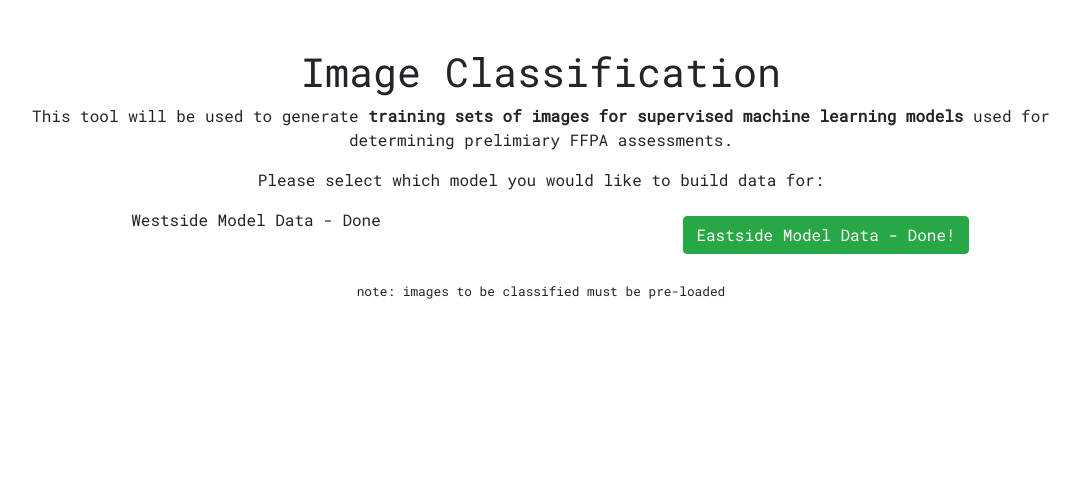
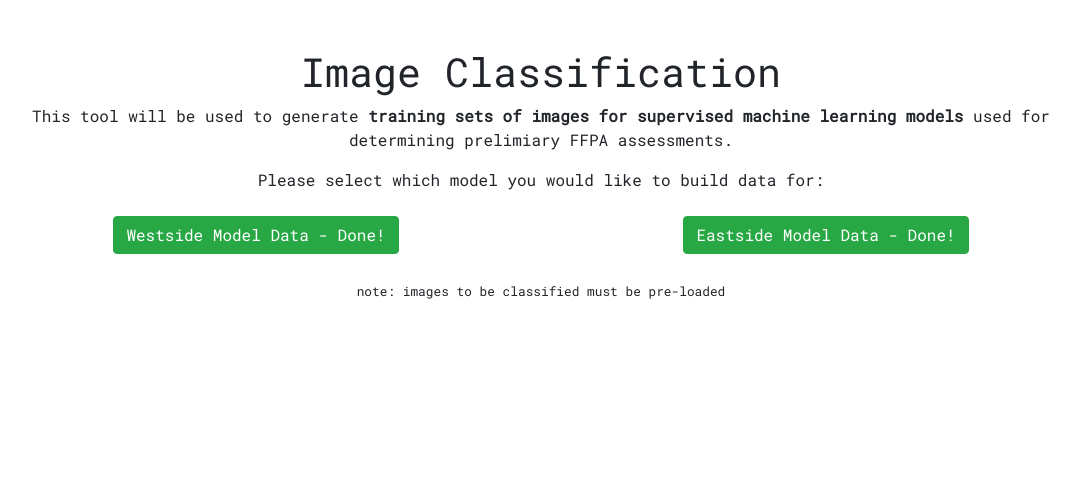
Before and after one commit to kirk5davis/ffpa-classifier, a Django app: template classifier/templates/classifier/classify_imgs.html in a window 1280 px wide. Shown: the part 70-572 px from the top of the page, without its empty margins (99-1179 px from the left). Run offline with Django 3.2, Linux system fonts and the light colour scheme; the template is opened without the code that fills it, so the values that code supplies are empty; some libraries are stand-ins or nearby versions.

Commit message:
html clean-up

```diff
--- a/classifier/templates/classifier/classify_imgs.html
+++ b/classifier/templates/classifier/classify_imgs.html
@@ -12,7 +12,7 @@
               </div>
               {% else %}
               <div class="col-md-6">
-                  Westside Model Data - Done
+                <a class="btn btn-success m-2" href="{% url 'success'%}">Westside Model Data - Done!</a>
               </div>
               {% endif %}
               {% if next_item_to_classify_east %}
```
